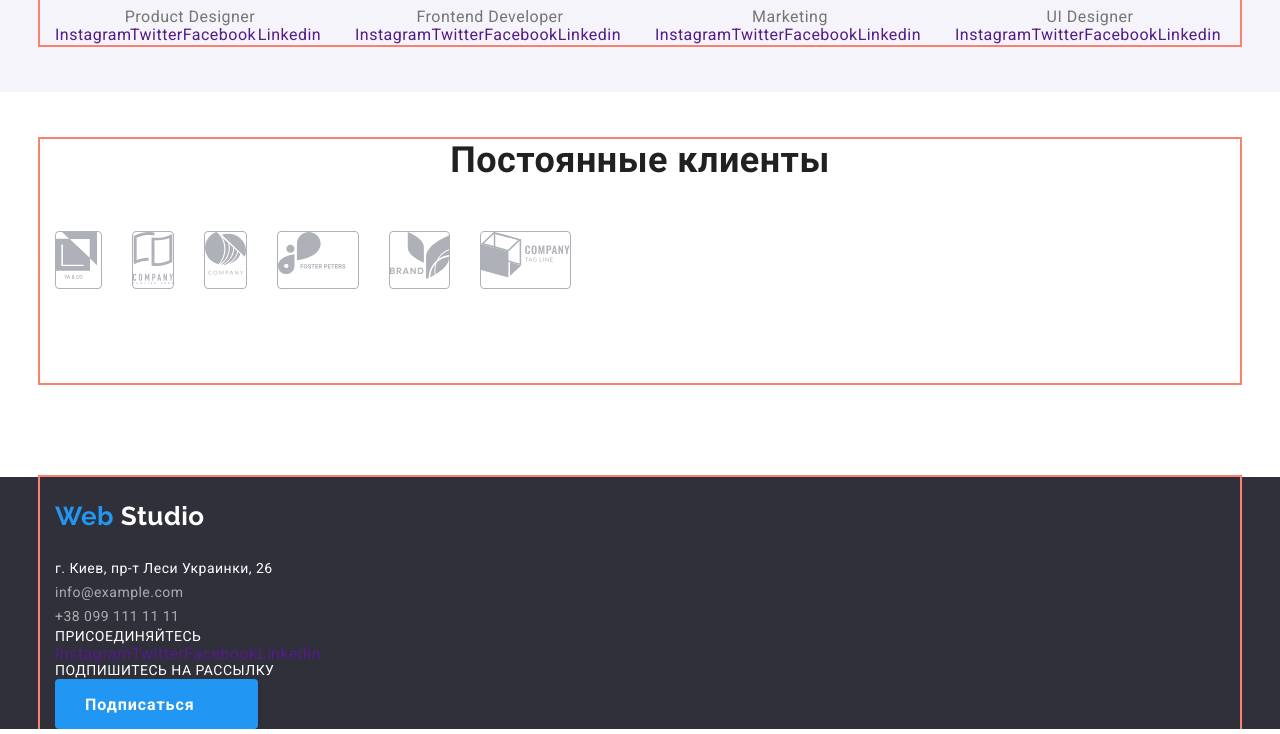
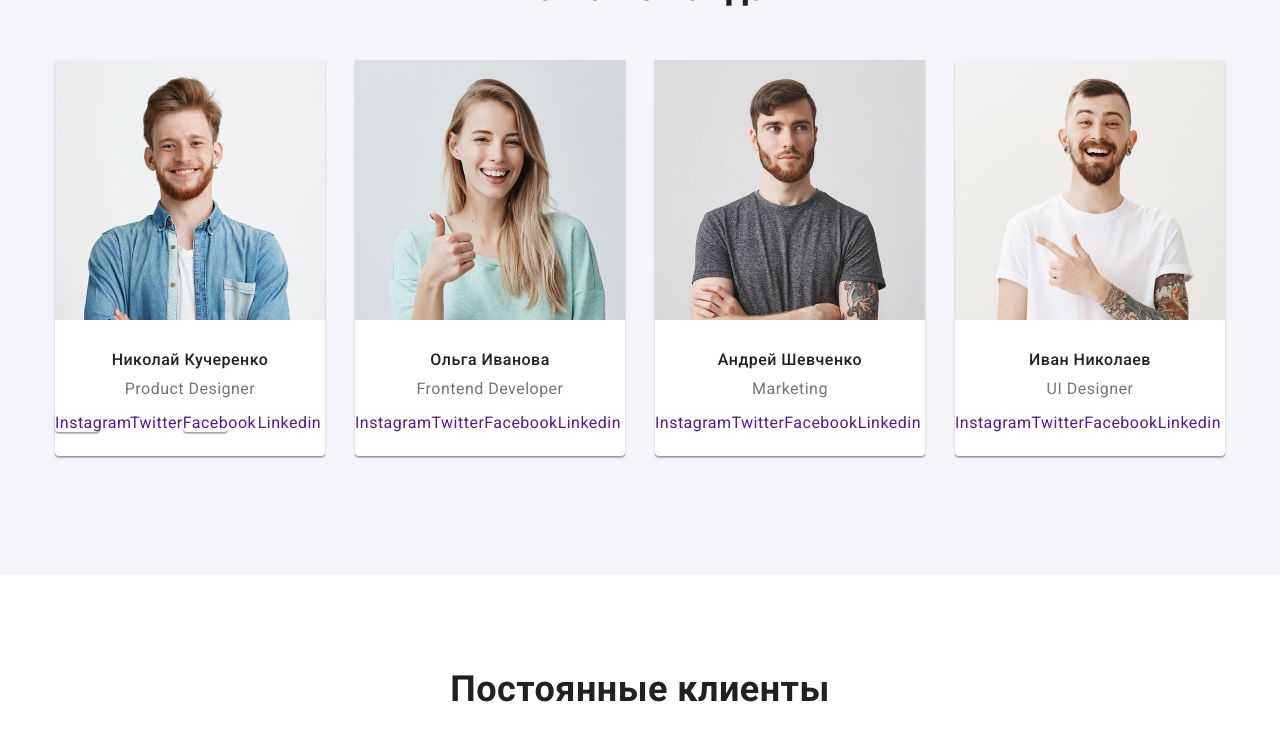
Before and after one commit to Yevheniia30/goit-markup-hw-03, a plain HTML site: page index.html in a window 1280 px wide. Shown: the part 1646-2380 px from the top of the page. Drawn offline with Linux system fonts and the light colour scheme.

Commit message:
adds pad and mar. fixes mistakes, completes homework03

```diff
--- a/css/style.css
+++ b/css/style.css
@@ -34,7 +34,6 @@ html {
   /* margin: 0;
   padding: 0;*/
 }
-/* почему h1 не наследует margin0. а получает от нормалайз?? */
 
 body {
   font-family: var(--main-font);
@@ -49,13 +48,15 @@ body {
   list-style: none;
 }
 .link {
+  display: block;
   text-decoration: none;
 }
 button {
   font-family: inherit;
   color: inherit;
   letter-spacing: inherit;
-  border: 1px solid transparent;
+  border: none;
+  /* border: 1px solid transparent; */
 }
 h1,
 h2,
@@ -64,6 +65,9 @@ p {
   margin: 0;
   padding: 0;
 }
+img {
+  display: block;
+}
 
 .container {
   margin-left: auto;
@@ -71,15 +75,15 @@ p {
   width: 1200px;
   padding-left: 15px;
   padding-right: 15px;
-  outline: 2px solid salmon;
 }
 
+.header {
+  border: 1px solid #ececec;
+}
 /* header css */
 .webstudio {
   display: block;
-  padding-top: 24px;
-  padding-bottom: 25px;
-  margin-right: 85px;
+
   font-family: var(--secondary-font);
   font-weight: 700;
   font-size: 26px;
@@ -89,21 +93,15 @@ p {
   color: var(--accent-color);
 }
 .header .webstudio {
+  padding-top: 24px;
+  padding-bottom: 25px;
+  margin-right: 85px;
   color: var(--clear-black-color);
 }
 .header-container,
 .site-nav {
   display: flex;
 }
-/* .site-nav-list {
-  margin-right: 305px;
-}*/
-/* .contacts-container {
-  margin-left: auto;
-} */
-/* .nav-container {
-  margin-right: auto;
-}*/
 .header-container {
   justify-content: space-between;
 }
@@ -113,9 +111,6 @@ p {
 .header-contacts .item:not(:last-child) {
   margin-right: 30px;
 }
-
-/* .site-nav,
-.header-contacts,*/
 
 .site-nav-list .link,
 .header-contacts .link {
@@ -170,7 +165,6 @@ p {
 }
 .modal-btn {
   padding: 10px 32px;
-  margin-bottom: 200px;
 }
 .form-btn {
   padding: 10px 62px 10px 29px;
@@ -181,16 +175,31 @@ p {
 }
 
 /* sections1234 css */
-.section {
+/* .section {
   padding-top: 47px;
   padding-bottom: 47px;
+}*/
+.hero {
+  padding-top: 200px;
+  padding-bottom: 200px;
 }
-.main .hero {
-  padding-top: 0;
+.section.features {
+  padding-top: 94px;
+  padding-bottom: 47px;
 }
-.main .clients {
+.section.skills {
+  padding-top: 47px;
   padding-bottom: 94px;
 }
+.section.team,
+.section.clients {
+  padding-top: 94px;
+  padding-bottom: 94px;
+}
+
+/* .main .clients {
+  padding-bottom: 94px;
+}*/
 .section-title {
   margin-bottom: 50px;
   font-size: 36px;
@@ -216,6 +225,8 @@ p {
   line-height: 1.71;
 }
 .skills .title {
+  padding-top: 27px;
+  padding-bottom: 27px;
   color: var(--clear-white-color);
   background-color: var(--skills-title-bg-color);
   font-size: 14px;
@@ -238,7 +249,14 @@ p {
 .team .item:not(:last-child) {
   margin-right: 30px;
 }
+.team .item {
+  background: #ffffff;
+  box-shadow: 0px 2px 1px rgba(0, 0, 0, 0.2), 0px 1px 1px rgba(0, 0, 0, 0.14),
+    0px 1px 3px rgba(0, 0, 0, 0.12);
+  border-radius: 0px 0px 4px 4px;
+}
 .team-member {
+  margin-top: 30px;
   margin-bottom: 10px;
   font-weight: 500;
   font-size: 16px;
@@ -246,13 +264,22 @@ p {
   text-align: center;
 }
 .team .description {
+  margin-bottom: 16px;
   color: var(--secondary-text-color);
   font-size: 16px;
   line-height: 1.19;
   text-align: center;
 }
+.team .list {
+  margin-bottom: 24px;
+}
 .clients .item {
-  width: calc((100% - 150) / 6);
+  /* display: block; */
+  display: flex;
+  justify-content: center;
+  align-items: center;
+  width: calc((100% - 150px) / 6);
+  height: 90px;
   border: 1px solid #afb1b8;
   border-radius: 4px;
 }
@@ -264,10 +291,18 @@ p {
 .footer {
   background: var(--footer-background);
 }
+.footer-container {
+  display: flex;
+  justify-content: space-between;
+}
 .footer .webstudio {
+  margin-top: 60px;
+  margin-bottom: 20px;
+
   color: var(--clear-white-color);
 }
 .address {
+  margin-bottom: 60px;
   color: var(--clear-white-color);
   font-style: normal;
   font-size: 14px;
@@ -276,15 +311,31 @@ p {
 .footer-contacts .link {
   color: var(--footer-link-color);
 }
+.footer-contacts .item {
+  margin-top: 9px;
+  margin-bottom: 9px;
+}
 .footer-contacts {
   flex-direction: column;
 }
 .join-in,
 .subscribe {
+  margin-bottom: 20px;
+  font-weight: 700;
   font-size: 14px;
   line-height: 1.14;
   text-transform: uppercase;
   color: var(--clear-white-color);
+}
+.wrapper-join-in,
+.wrapper-subscribe {
+  margin-top: 72px;
+}
+.wrapper-join-in {
+  margin-bottom: 100px;
+}
+.wrapper-subscribe {
+  margin-bottom: 94px;
 }
 
 /* portfolio main css */
@@ -347,6 +398,7 @@ p {
 }*/
 .portfolio-projects .description {
   display: none;
+  margin: 63px 24px;
   color: var(--secondary-text-color);
   font-size: 18px;
   line-height: 1.56;
```
